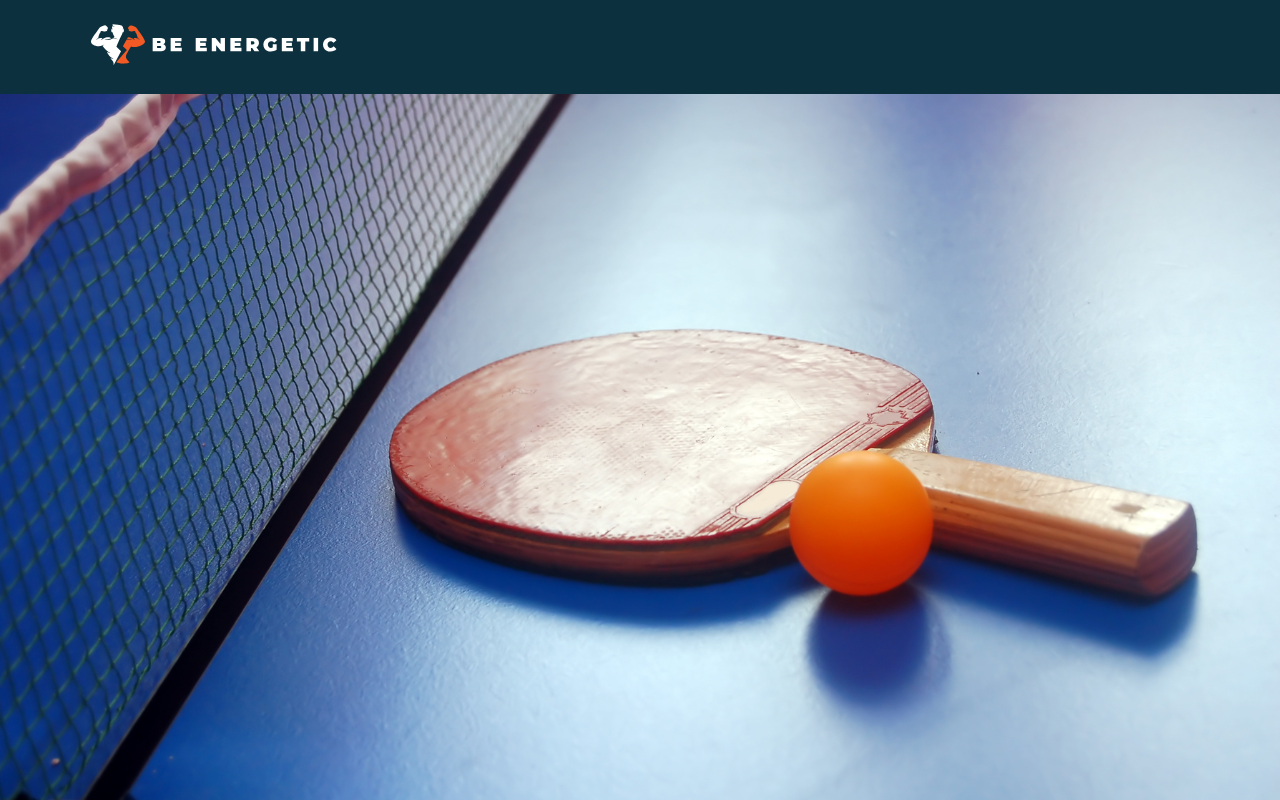
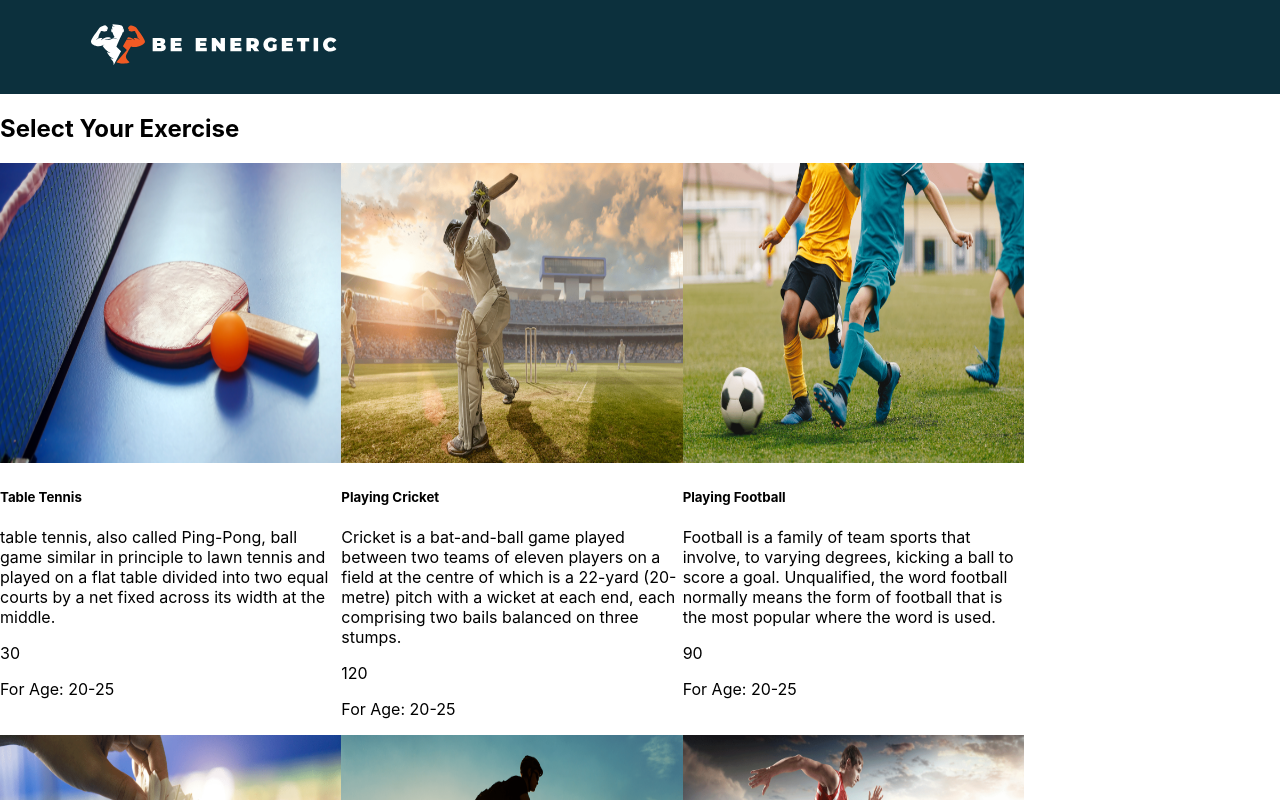
Before and after one commit to RahatRezwan/be-energetic, a React (Create React App) app: page / in a window 1280 px wide. Shown: the top 800 px of the page. Built offline with nearby package versions, Linux system fonts and the light colour scheme.

Commit message:
summary container added and add grid layout inside exercise div

```diff
--- a/src/components/Exercise/Exercise.css
+++ b/src/components/Exercise/Exercise.css
@@ -0,0 +1,4 @@
+.exercise img {
+    width: 100%;
+    height: 300px;
+}
--- a/src/components/Exercise/Exercise.js
+++ b/src/components/Exercise/Exercise.js
@@ -5,7 +5,7 @@ const Exercise = ({ exercise }) => {
     console.log(exercise);
     const { img, name, details, time, Age } = exercise;
     return (
-        <div>
+        <div className="exercise">
             <img src={img} alt="" />
             <h5>{name}</h5>
             <p>{details}</p>
--- a/src/components/Main/Main.css
+++ b/src/components/Main/Main.css
@@ -0,0 +1,8 @@
+.main-container {
+    display: grid;
+    grid-template-columns: 4fr 1fr;
+}
+.exercise-div {
+    display: grid;
+    grid-template-columns: repeat(3, 1fr);
+}
--- a/src/components/Main/Main.js
+++ b/src/components/Main/Main.js
@@ -1,5 +1,6 @@
 import React, { useEffect, useState } from "react";
 import Exercise from "../Exercise/Exercise";
+import Summary from "../Summary/Summary";
 import "./Main.css";
 
 const Main = () => {
@@ -11,13 +12,18 @@ const Main = () => {
             .then((data) => setExercises(data));
     }, []);
     return (
-        <div>
+        <div className="main-container">
             <div>
-                {exercises.map((exercise) => (
-                    <Exercise key={exercise.id} exercise={exercise}></Exercise>
-                ))}
+                <h2>Select Your Exercise</h2>
+                <div className="exercise-div">
+                    {exercises.map((exercise) => (
+                        <Exercise key={exercise.id} exercise={exercise}></Exercise>
+                    ))}
+                </div>
             </div>
-            <div></div>
+            <div className="summary-div">
+                <Summary></Summary>
+            </div>
         </div>
     );
 };
--- /dev/null
+++ b/src/components/Summary/Summary.js
@@ -0,0 +1,7 @@
+import React from "react";
+import "./Summary.css";
+const Summary = () => {
+    return <div></div>;
+};
+
+export default Summary;
```
Also changed, not shown: src/components/Summary/Summary.css (added).
